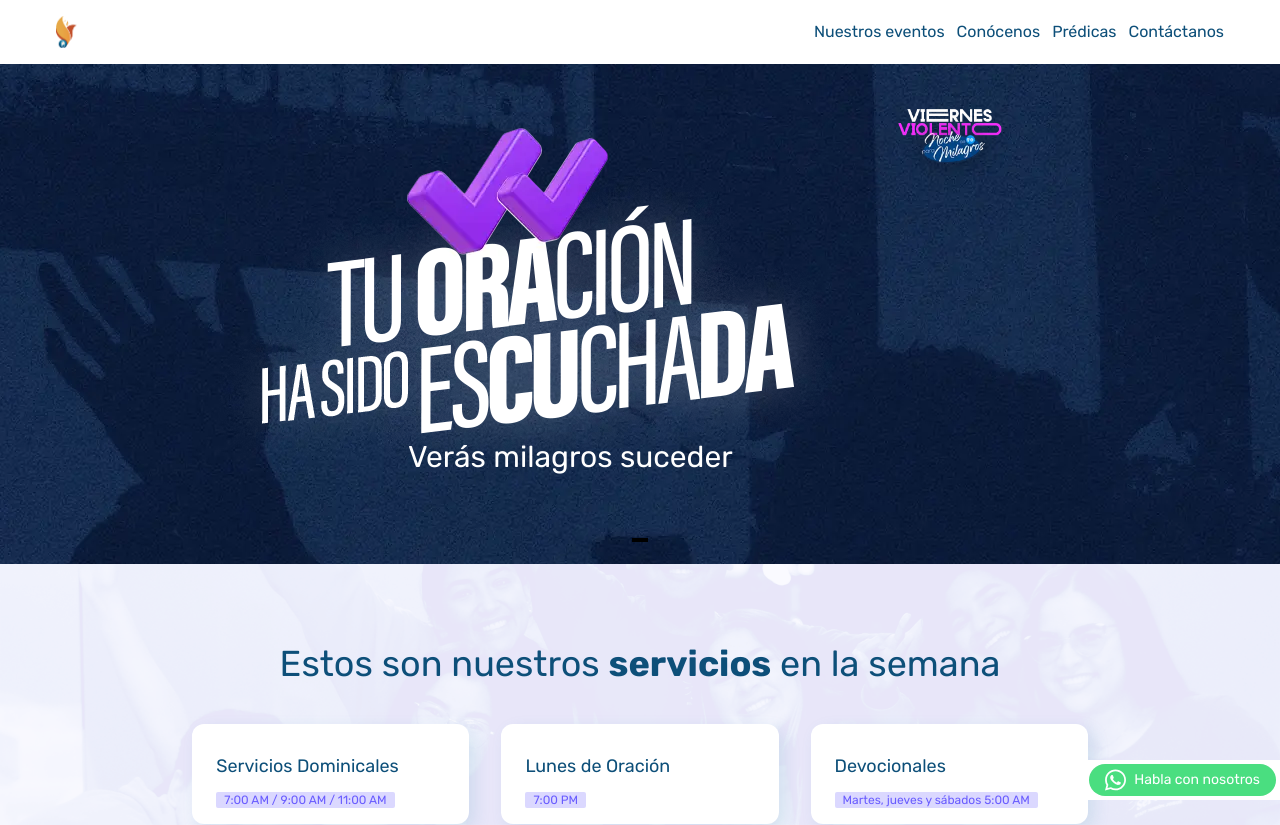
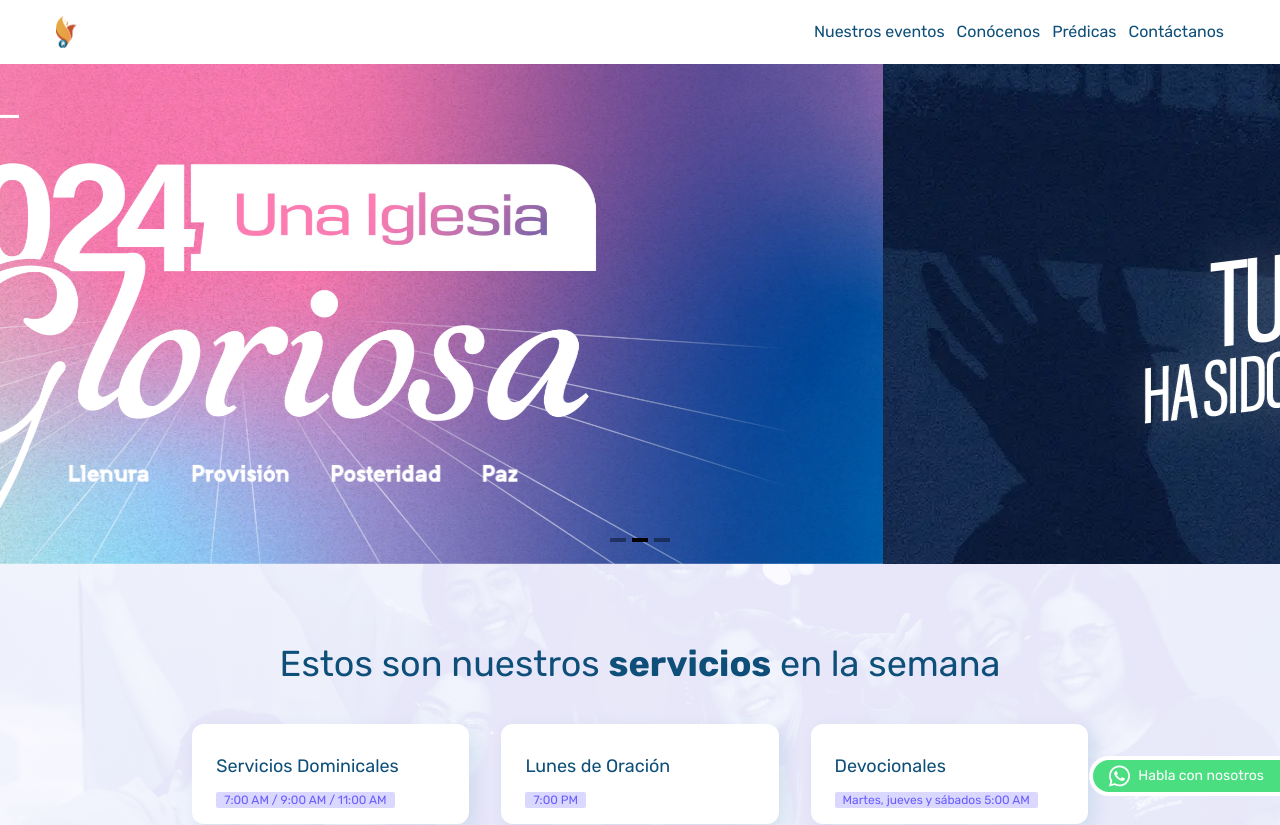
Before and after one commit to kroysk/ibc-web, a Vue app: page / in a window 1280 px wide. Shown: the top 825 px of the page. Built offline with nearby package versions, Linux system fonts and the light colour scheme.

Commit message:
[UPDATE] - images - slides layout

```diff
--- a/src/components/Carousel.vue
+++ b/src/components/Carousel.vue
@@ -1,5 +1,5 @@
 <template>
-    <carousel :items-to-show="1" :autoplay="0" :wrap-around="true" class="max-h-[500px] relative">
+    <carousel :items-to-show="1" :autoplay="5000" :wrap-around="true" class="max-h-[500px] relative">
         <slide v-for="(slide, index) in slides " :key="index" class="h-[500px]">
             <div class="absolute left-0 top-0 w-full h-full bg-center bg-cover bg-no-repeat z-0"
                 :style="{ 'background-image': `url(${slide.image})` }"></div>
@@ -22,31 +22,31 @@ import 'vue3-carousel/dist/carousel.css'
 import { Carousel, Slide, Pagination } from 'vue3-carousel'
 import SlideContent from '@/components/SlideContent.vue';
 const slides = [
-    // {
-    //     image: "/images/slides/slide1.webp",
-    //     container_class: "flex justify-center items-center h-full",
-    //     items: [
-    //         {
-    //             type: "content",
-    //             content: "",
-    //             items: [
-    //                 {
-    //                     type: "image",
-    //                     content: "/images/slides/slide1-text1.webp",
-    //                     items: [],
-    //                     classes: "lg:max-h-[500px]"
-    //                 },
-    //                 {
-    //                     type: "image",
-    //                     content: "/images/slides/slide1-text2.webp",
-    //                     items: [],
-    //                     classes: "absolute w-96 lg:w-[450px] left-[calc(50%-175px)] top-[calc(50%+150px)]"
-    //                 }
-    //             ],
-    //             classes: "relative"
-    //         }
-    //     ]
-    // },
+    {
+        image: "/images/slides/slide1.webp",
+        container_class: "flex justify-center items-center h-full",
+        items: [
+            {
+                type: "content",
+                content: "",
+                items: [
+                    {
+                        type: "image",
+                        content: "/images/slides/slide1-text1.webp",
+                        items: [],
+                        classes: "lg:max-h-[500px]"
+                    },
+                    {
+                        type: "image",
+                        content: "/images/slides/slide1-text2.webp",
+                        items: [],
+                        classes: "absolute w-96 lg:w-[450px] left-[calc(50%-175px)] top-[calc(50%+150px)]"
+                    }
+                ],
+                classes: "relative"
+            }
+        ]
+    },
     {
         image: "/images/slides/slide2.webp",
         container_class: "flex flex-row-reverse flex-wrap justify-center",
@@ -98,6 +98,37 @@ const slides = [
             }
         ]
     },
+    {
+        image: "/images/slides/slide3.webp",
+        container_class: "flex flex-col justify-center items-center gap-4 md:gap-10",
+        items: [
+            {
+                type: "content",
+                content: "",
+                items: [
+                    {
+                        type: "image",
+                        content: "/images/slides/slide3-1.webp",
+                        items: [],
+                        classes: "h-40 sm:h-54 md:h-64"
+                    },
+                    {
+                        type: "image",
+                        content: "/images/slides/slide3-2.webp",
+                        items: [],
+                        classes: "h-40 sm:h-54 md:h-64"
+                    }
+                ],
+                classes: "flex flex-row flex-wrap justify-center gap-10"
+            },
+            {
+                type: "title",
+                content: "@soymisionjosue",
+                items: [],
+                classes: "text-3xl text-white font-bold"
+            },
+        ]
+    }
 ]
 </script>
 
--- a/src/components/Home/SchoolsSection.vue
+++ b/src/components/Home/SchoolsSection.vue
@@ -13,7 +13,8 @@
             </div>
          </article>
          <article class="flex flex-wrap justify-center gap-4 items-center">
-            <div class="w-20 h-20 rounded-full bg-ibc_red-500"></div>
+            <img class="w-32" src="/images/celm.webp" alt="">
+
             <div class="max-w-96">
                <h3 class="text-3xl text-ibc_blue-500 font-bold">CELM</h3>
                <p class="text-sm">Centro de entrenamiento de liderazgo ministerial “La Cosecha”, donde te formas como un obrero líder, capacitándote en el uso adecuado de los dones y talentos que Dios te ha entregado</p>
--- a/src/components/Whatsapp.vue
+++ b/src/components/Whatsapp.vue
@@ -1,8 +1,8 @@
 <template>
     <div>
-        <div class="fixed bottom-0 right-0 bg-white text-sm py-1 px-1 z-20">
+        <div class="fixed bottom-12 md:bottom-1 right-0 bg-white text-sm py-1 pl-1 z-30 rounded-l-full">
             <a href="https://api.whatsapp.com/send?phone=573504771681&text=Hola!%20Quiero%20más%20información" target="_blank"
-                class="flex items-center justify-center gap-2 bg-green-400 rounded-full px-4 py-1 text-white"
+                class="flex items-center justify-center gap-2 bg-green-400 rounded-l-full px-4 py-1 text-white"
             >
                 <font-awesome-icon icon="fa-brands fa-whatsapp" class="text-2xl"/> Habla con nosotros
             </a>
```
Also changed, not shown: public/images/celm.webp (added), public/images/elid.webp.
